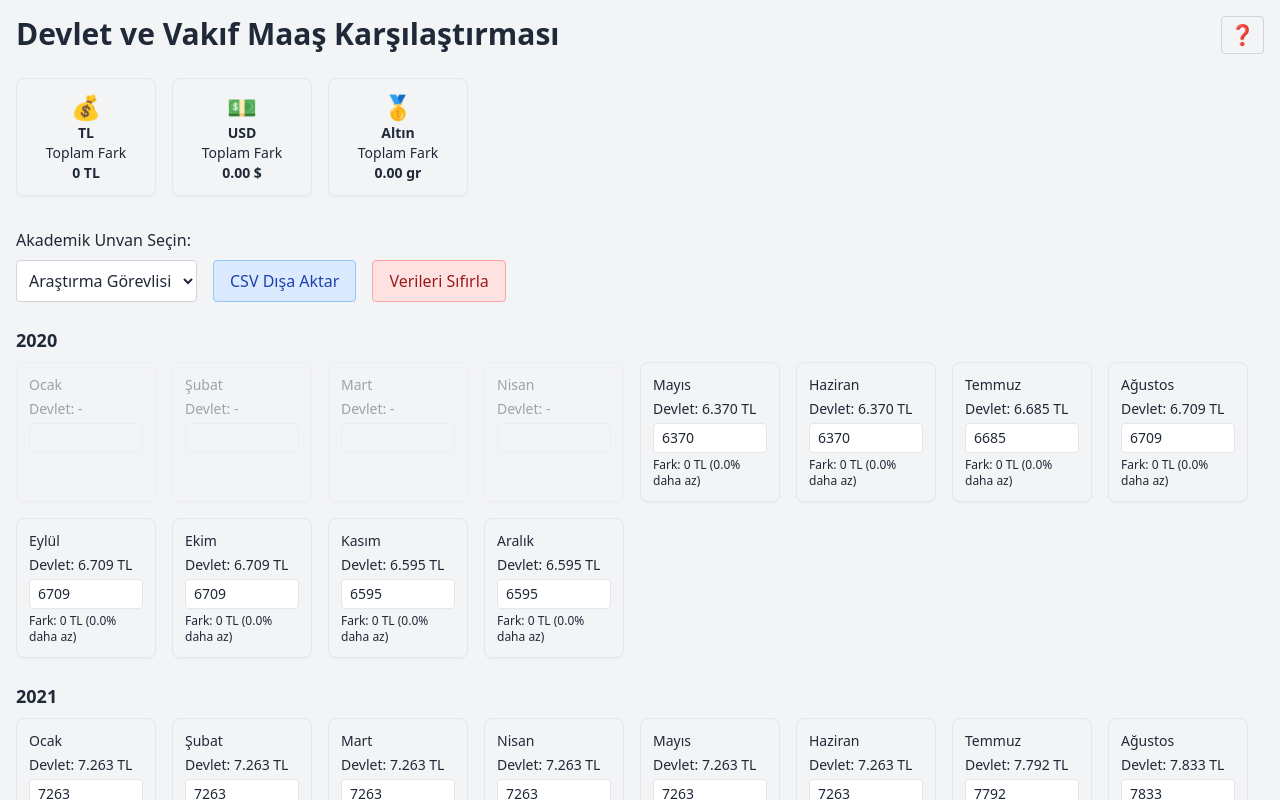
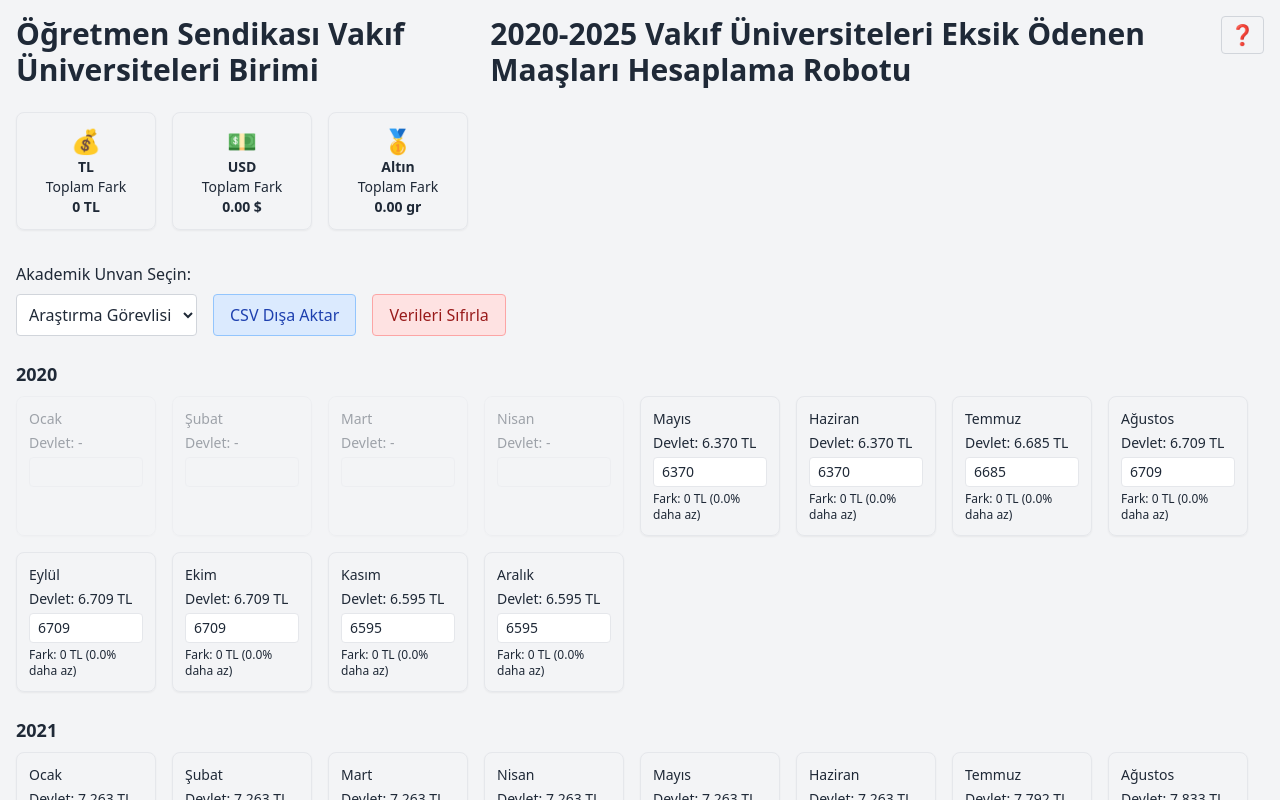
Before and after one commit to Rhinoffensive/maas-karsilastirici, a React (Vite) app: page / in a window 1280 px wide. Shown: the top 800 px of the page. Built offline with nearby package versions, Linux system fonts and the light colour scheme.

Commit message:
Update App.jsx
Title change

```diff
--- a/src/App.jsx
+++ b/src/App.jsx
@@ -221,7 +221,8 @@
     <div className="p-4 max-w-7xl mx-auto min-h-screen">
 
       <div className="flex items-start justify-between gap-2 mb-6">
-  <h1 className="text-3xl font-bold">Devlet ve Vakıf Maaş Karşılaştırması</h1>
+  <h1 className="text-3xl font-bold">Öğretmen Sendikası Vakıf Üniversiteleri Birimi</h1>
+  <h2 className="text-3xl font-bold">2020-2025 Vakıf Üniversiteleri Eksik Ödenen Maaşları Hesaplama Robotu</h2>
   <div>
     <button
       onClick={() => setShowInfo((prev) => !prev)}
```
